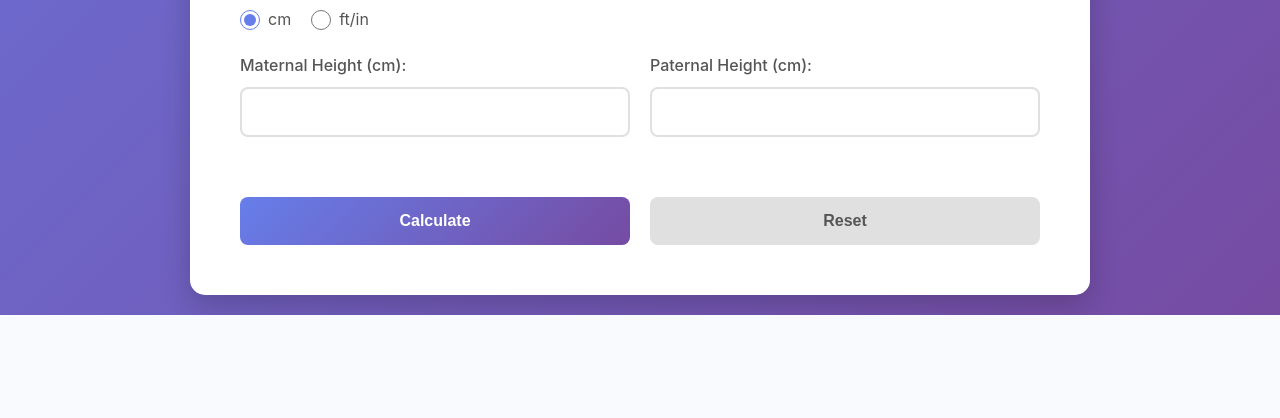
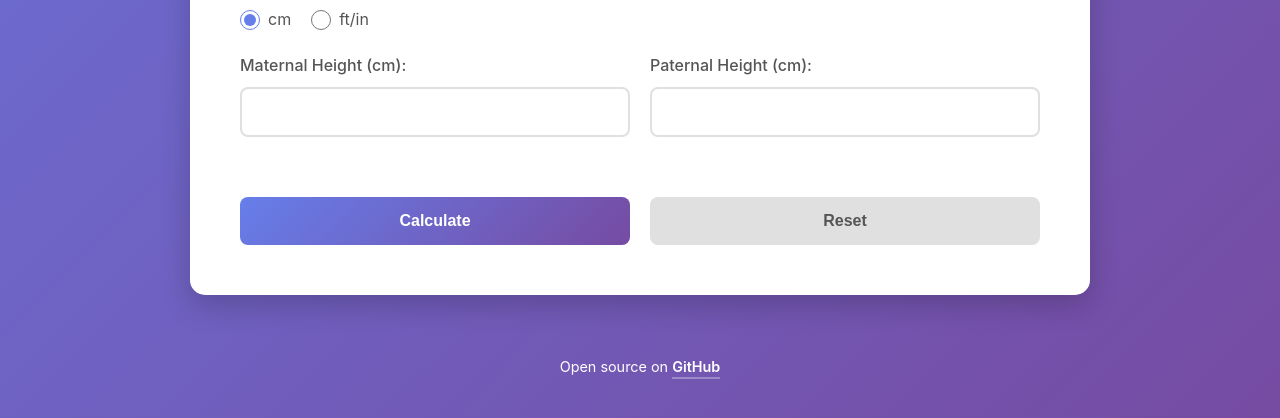
Before and after one commit to gm5dna/growth-parameters-calculator, a Flask app: page / in a window 1280 px wide. Shown: the part 1159-1577 px from the top of the page. Before the commit the page ends 1474 px from the top, so only its background shows below. Run offline with Flask 3, Linux system fonts and the light colour scheme.

Commit message:
Add GitHub link in footer

```diff
--- a/static/style.css
+++ b/static/style.css
@@ -454,3 +454,29 @@ select:focus {
         grid-template-columns: repeat(3, 1fr);
     }
 }
+
+/* Footer */
+.footer {
+    text-align: center;
+    padding: 20px;
+    margin-top: 40px;
+    color: #ffffff;
+    font-size: 0.9rem;
+}
+
+.footer p {
+    margin: 0;
+}
+
+.footer a {
+    color: #ffffff;
+    text-decoration: none;
+    font-weight: 600;
+    border-bottom: 2px solid rgba(255, 255, 255, 0.3);
+    padding-bottom: 2px;
+    transition: border-color 0.2s;
+}
+
+.footer a:hover {
+    border-bottom-color: #ffffff;
+}
--- a/templates/index.html
+++ b/templates/index.html
@@ -231,6 +231,12 @@
         </div>
     </div>
 
+    <footer class="footer">
+        <p>
+            Open source on <a href="https://github.com/gm5dna/growth-parameters-calculator" target="_blank" rel="noopener noreferrer">GitHub</a>
+        </p>
+    </footer>
+
     <script src="{{ url_for('static', filename='script.js') }}"></script>
 </body>
 </html>
```
